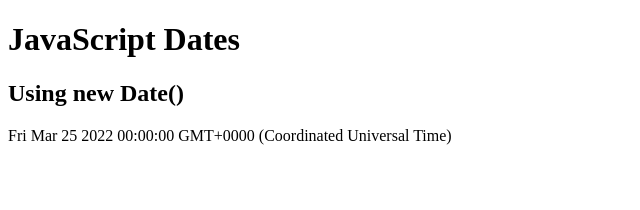
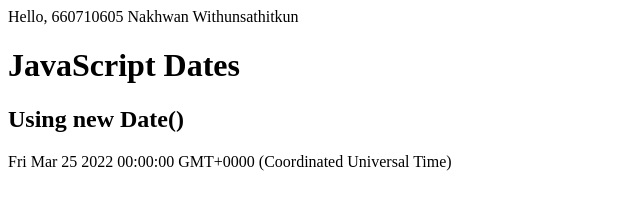
Before and after one commit to 660710605/517101_605, a plain HTML site: page index.html in a window 1280 px wide. Shown: the whole page, without its empty margins (0-640 px from the left). Drawn offline with Linux system fonts and the light colour scheme.

Commit message:
add id and name
เพิ่มบรรทัดที่แสดงรหัสนักศึกษา และชื่อ นามสกุล

```diff
--- a/index.html
+++ b/index.html
@@ -1,7 +1,8 @@
 <!DOCTYPE html>
 <html>
+
 <body>
-
+Hello, 660710605 Nakhwan Withunsathitkun
 <h1>JavaScript Dates</h1>
 <h2>Using new Date()</h2>
 
```
